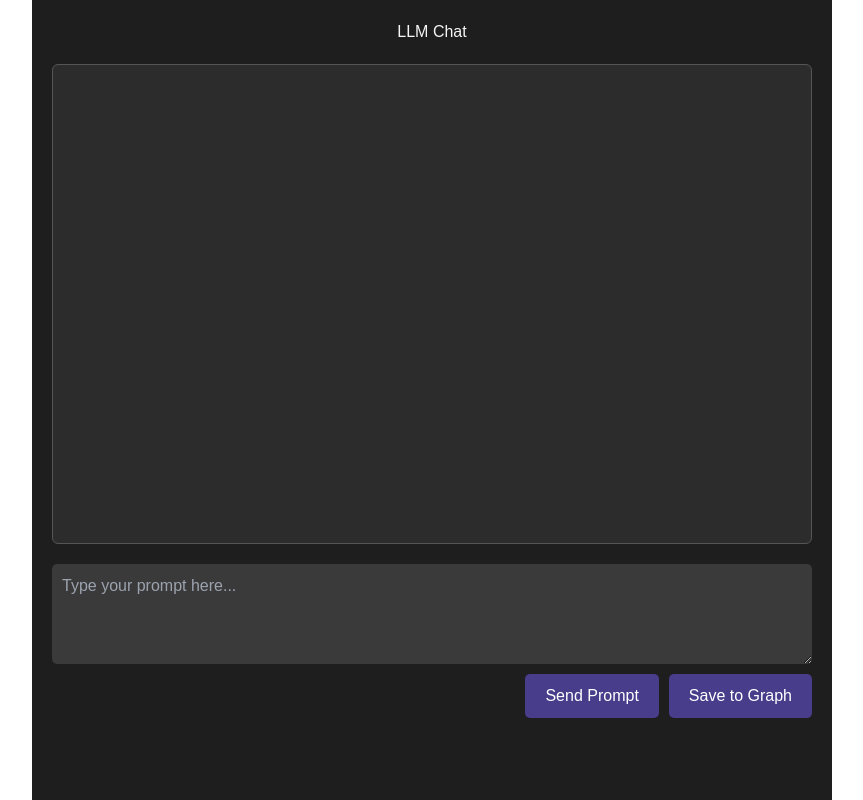
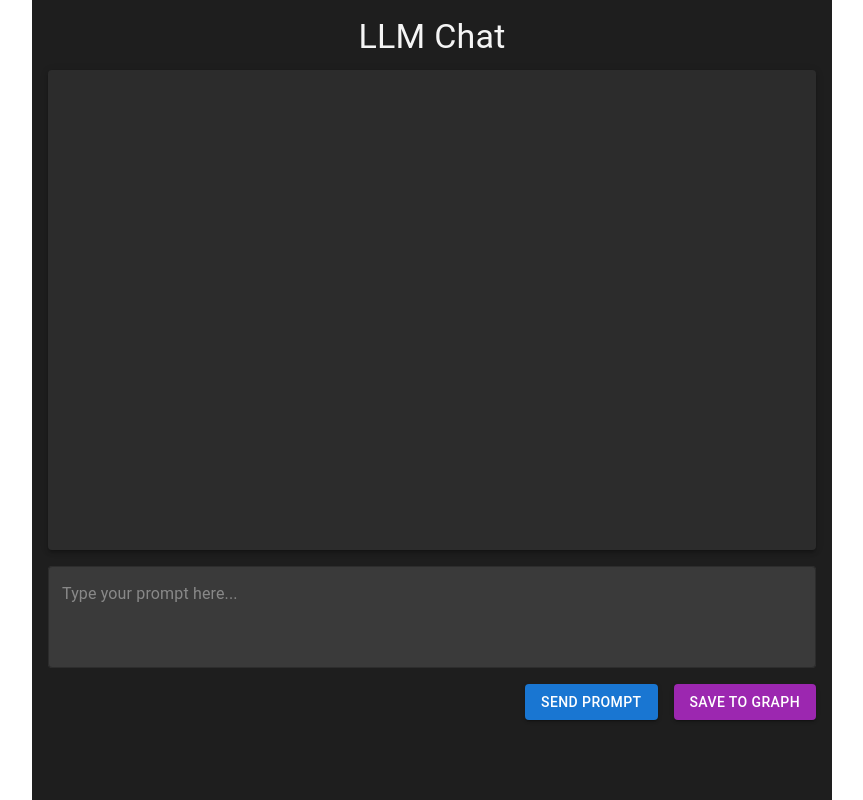
Before and after one commit to salcad/graph-app, a Next.js app: page /chat in a window 1280 px wide. Shown: the whole page, without its empty margins (208-1071 px from the left). Built offline with nearby package versions, Linux system fonts and the light colour scheme.

Commit message:
refactor chat page using mui component

```diff
--- a/app/chat/Chat.module.css
+++ /dev/null
@@ -1,153 +0,0 @@
-.container {
-  max-width: 800px;
-  margin: 0 auto;
-  padding: 20px;
-  background-color: #1e1e1e;
-  color: whitesmoke; /* text */
-  min-height: 100vh;
-  display: flex;
-  flex-direction: column;
-}
-
-.title {
-  text-align: center;
-  margin-bottom: 20px;
-}
-
-.outputBox {
-  flex: 1;
-  background-color: #2c2c2c;
-  padding: 15px;
-  border-radius: 6px;
-  border: 1px solid #555555;
-  overflow-y: auto;
-  margin-bottom: 20px;
-  max-height: 60vh;
-}
-
-.messageRow {
-  display: flex;
-  align-items: flex-start;
-  margin-bottom: 10px;
-  /* Add padding and border for separation */
-  padding: 6px 0px 12px 0px;
-  position: relative;
-}
-
-/* Separator line between messages */
-.messageRow:not(:last-child)::after {
-  content: "";
-  position: absolute;
-  left: 40px; /* Adjust based on icon width + margin */
-  top: 100%;
-  width: calc(100% - 40px);
-  border-top: 1px solid #555555;
-}
-
-.promptIcon, .responseIcon {
-  margin-right: 10px;
-  font-size: 20px;
-  display: flex;
-  align-items: center;
-  justify-content: center;
-  min-width: 30px; /* Ensure consistent spacing */
-}
-
-.promptIcon {
-  color: #4CAF50; /* Green for prompts */
-}
-
-.responseIcon {
-  color: #2196F3; /* Blue for responses */
-}
-
-.prompt, .response {
-  background-color: #3a3a3a;
-  padding: 10px 15px;
-  border-radius: 20px;
-  white-space: pre-wrap;
-  flex: 1;
-  max-width: 90%; /* Prevent messages from stretching too wide */
-  word-wrap: break-word;
-}
-
-.prompt {
-  align-self: flex-end;
-  background-color: #2f6a31;
-}
-
-.response {
-  align-self: flex-start;
-  background-color: #196fb6;
-}
-
-.inputSection {
-  display: flex;
-  flex-direction: column;
-}
-
-.inputBox {
-  width: 100%;
-  height: 100px;
-  padding: 10px;
-  border: none;
-  border-radius: 5px;
-  resize: vertical;
-  background-color: #3a3a3a;
-  color: white;
-  font-size: 16px;
-}
-
-.inputBox:disabled {
-  background-color: #555555;
-}
-
-.buttonGroup {
-  display: flex;
-  justify-content: flex-end;
-  margin-top: 10px;
-  gap: 10px;
-}
-
-.sendButton, .saveButton {
-  padding: 10px 20px;
-  border: none;
-  border-radius: 5px;
-  cursor: pointer;
-  font-size: 16px;
-}
-
-.sendButton {
-  background-color: darkslateblue;
-  color: white;
-}
-
-.sendButton:hover {
-  background-color: darkblue;
-}
-
-.sendButton:disabled {
-  background-color: rgb(64, 64, 64);
-  cursor: not-allowed;
-}
-
-.saveButton {
-  background-color: darkslateblue;
-  color: white;
-}
-
-.saveButton:hover {
-  background-color: darkblue;
-}
-
-.saveButton:disabled {
-  background-color: rgb(64, 64, 64);
-  cursor: not-allowed;
-}
-
-/* Optional: Style adjustment for better responsiveness */
-@media (max-width: 600px) {
-  .prompt, .response {
-    max-width: 85%;
-  }
-}
--- a/app/chat/page.tsx
+++ b/app/chat/page.tsx
@@ -1,13 +1,87 @@
-'use client';
-
-import { useState, useRef, useEffect } from 'react';
-import styles from './Chat.module.css';
-import { FaUser, FaRobot } from 'react-icons/fa'; // Importing icons
+'use client'
+import React, { useState, useRef, useEffect } from 'react';
+import {
+  Box,
+  Typography,
+  TextField,
+  Button,
+  Avatar,
+  List,
+  ListItem,
+  ListItemAvatar,
+  ListItemText,
+  CircularProgress,
+  Stack,
+  Paper,
+} from '@mui/material';
+import { FaUser, FaRobot } from 'react-icons/fa';
+import { styled } from '@mui/material/styles';
 
 interface Message {
   type: 'prompt' | 'response';
   text: string;
 }
+
+const ChatContainer = styled(Box)(({ theme }) => ({
+  maxWidth: 800,
+  margin: '0 auto',
+  padding: theme.spacing(2),
+  backgroundColor: '#1e1e1e',
+  color: 'whitesmoke',
+  minHeight: '100vh',
+  display: 'flex',
+  flexDirection: 'column',
+}));
+
+const OutputBox = styled(Paper)(({ theme }) => ({
+  flex: 1,
+  backgroundColor: '#2c2c2c',
+  padding: theme.spacing(2),
+  borderRadius: theme.shape.borderRadius,
+  overflowY: 'auto',
+  marginBottom: theme.spacing(2),
+  maxHeight: '60vh',
+}));
+
+const MessageRow = styled(Box)(({ theme }) => ({
+  display: 'flex',
+  alignItems: 'flex-start',
+  marginBottom: theme.spacing(1),
+  padding: theme.spacing(0.5, 0),
+  position: 'relative',
+  '&:not(:last-child)::after': {
+    content: '""',
+    position: 'absolute',
+    left: 40,
+    top: '100%',
+    width: 'calc(100% - 40px)',
+    borderTop: '1px solid #555555',
+  },
+}));
+
+const PromptBubble = styled(Paper)(({ theme }) => ({
+  backgroundColor: '#2f6a31',
+  color: 'whitesmoke',
+  padding: theme.spacing(1),
+  borderRadius: 20,
+  whiteSpace: 'pre-wrap',
+  flex: 1,
+  maxWidth: '100%',
+  wordWrap: 'break-word',
+  alignSelf: 'flex-end',
+}));
+
+const ResponseBubble = styled(Paper)(({ theme }) => ({
+  backgroundColor: '#196fb6',
+  color: 'whitesmoke',
+  padding: theme.spacing(1),
+  borderRadius: 20,
+  whiteSpace: 'pre-wrap',
+  flex: 1,
+  maxWidth: '100%',
+  wordWrap: 'break-word',
+  alignSelf: 'flex-start',
+}));
 
 export default function ChatPage() {
   const [messages, setMessages] = useState<Message[]>([]);
@@ -28,7 +102,7 @@ export default function ChatPage() {
   const sendPrompt = async () => {
     if (!prompt.trim()) return;
 
-    setMessages(prev => [...prev, { type: 'prompt', text: prompt }]);
+    setMessages((prev) => [...prev, { type: 'prompt', text: prompt }]);
     setIsSending(true);
 
     try {
@@ -47,20 +121,31 @@ export default function ChatPage() {
       const data = await response.json();
 
       if (data.response) {
-        setMessages(prev => [...prev, { type: 'response', text: data.response }]);
+        setMessages((prev) => [
+          ...prev,
+          { type: 'response', text: data.response },
+        ]);
       } else {
-        setMessages(prev => [...prev, { type: 'response', text: 'No response from LLM.' }]);
+        setMessages((prev) => [
+          ...prev,
+          { type: 'response', text: 'No response from LLM.' },
+        ]);
       }
     } catch (error: any) {
       console.error('Error sending prompt:', error);
-      setMessages(prev => [...prev, { type: 'response', text: `Error: ${error.message}` }]);
+      setMessages((prev) => [
+        ...prev,
+        { type: 'response', text: `Error: ${error.message}` },
+      ]);
     } finally {
       setIsSending(false);
       setPrompt('');
     }
   };
 
-  const handleKeyPress = (e: React.KeyboardEvent<HTMLTextAreaElement>) => {
+  const handleKeyPress = (
+    e: React.KeyboardEvent<HTMLDivElement | HTMLTextAreaElement>
+  ) => {
     if (e.key === 'Enter' && !e.shiftKey) {
       e.preventDefault();
       sendPrompt();
@@ -72,41 +157,70 @@ export default function ChatPage() {
   };
 
   return (
-    <div className={styles.container}>
-      <h1 className={styles.title}>LLM Chat</h1>
+    <ChatContainer>
+      <Typography variant="h4" align="center" gutterBottom>
+        LLM Chat
+      </Typography>
 
-      <div className={styles.outputBox}>
-        {messages.map((msg, index) => (
-          <div key={index} className={`${styles.messageRow} ${msg.type === 'prompt' ? styles.promptRow : styles.responseRow}`}>
-            <div className={msg.type === 'prompt' ? styles.promptIcon : styles.responseIcon}>
-              {msg.type === 'prompt' ? <FaUser /> : <FaRobot />}
-            </div>
-            <div className={msg.type === 'prompt' ? styles.prompt : styles.response}>
-              {msg.text}
-            </div>
-          </div>
-        ))}
-        <div ref={outputEndRef} />
-      </div>
+      <OutputBox elevation={3}>
+        <List>
+          {messages.map((msg, index) => (
+            <ListItem key={index} alignItems="flex-start" disableGutters>
+              <ListItemAvatar>
+                <Avatar
+                  sx={{
+                    bgcolor: msg.type === 'prompt' ? '#4CAF50' : '#2196F3',
+                  }}
+                >
+                  {msg.type === 'prompt' ? <FaUser /> : <FaRobot />}
+                </Avatar>
+              </ListItemAvatar>
+              <ListItemText
+                primary={
+                  msg.type === 'prompt' ? (
+                    <PromptBubble elevation={1}>{msg.text}</PromptBubble>
+                  ) : (
+                    <ResponseBubble elevation={1}>{msg.text}</ResponseBubble>
+                  )
+                }
+              />
+            </ListItem>
+          ))}
+          <div ref={outputEndRef} />
+        </List>
+      </OutputBox>
 
-      <div className={styles.inputSection}>
-        <textarea
-          className={styles.inputBox}
+      <Stack spacing={2}>
+        <TextField
+          multiline
+          minRows={3}
+          maxRows={6}
+          variant="outlined"
           value={prompt}
           onChange={(e) => setPrompt(e.target.value)}
           onKeyPress={handleKeyPress}
           placeholder="Type your prompt here..."
           disabled={isSending}
+          fullWidth
+          InputProps={{
+            style: { backgroundColor: '#3a3a3a', color: 'whitesmoke' },
+          }}
         />
-        <div className={styles.buttonGroup}>
-          <button className={styles.sendButton} onClick={sendPrompt} disabled={isSending}>
+        <Stack direction="row" spacing={2} justifyContent="flex-end">
+          <Button
+            variant="contained"
+            color="primary"
+            onClick={sendPrompt}
+            disabled={isSending}
+            startIcon={isSending ? <CircularProgress size={20} /> : null}
+          >
             {isSending ? 'Sending...' : 'Send Prompt'}
-          </button>
-          <button className={styles.saveButton} onClick={saveToGraph}>
+          </Button>
+          <Button variant="contained" color="secondary" onClick={saveToGraph}>
             Save to Graph
-          </button>
-        </div>
-      </div>
-    </div>
+          </Button>
+        </Stack>
+      </Stack>
+    </ChatContainer>
   );
 }
```
Also changed, not shown: package.json (+16 -6 lines).
